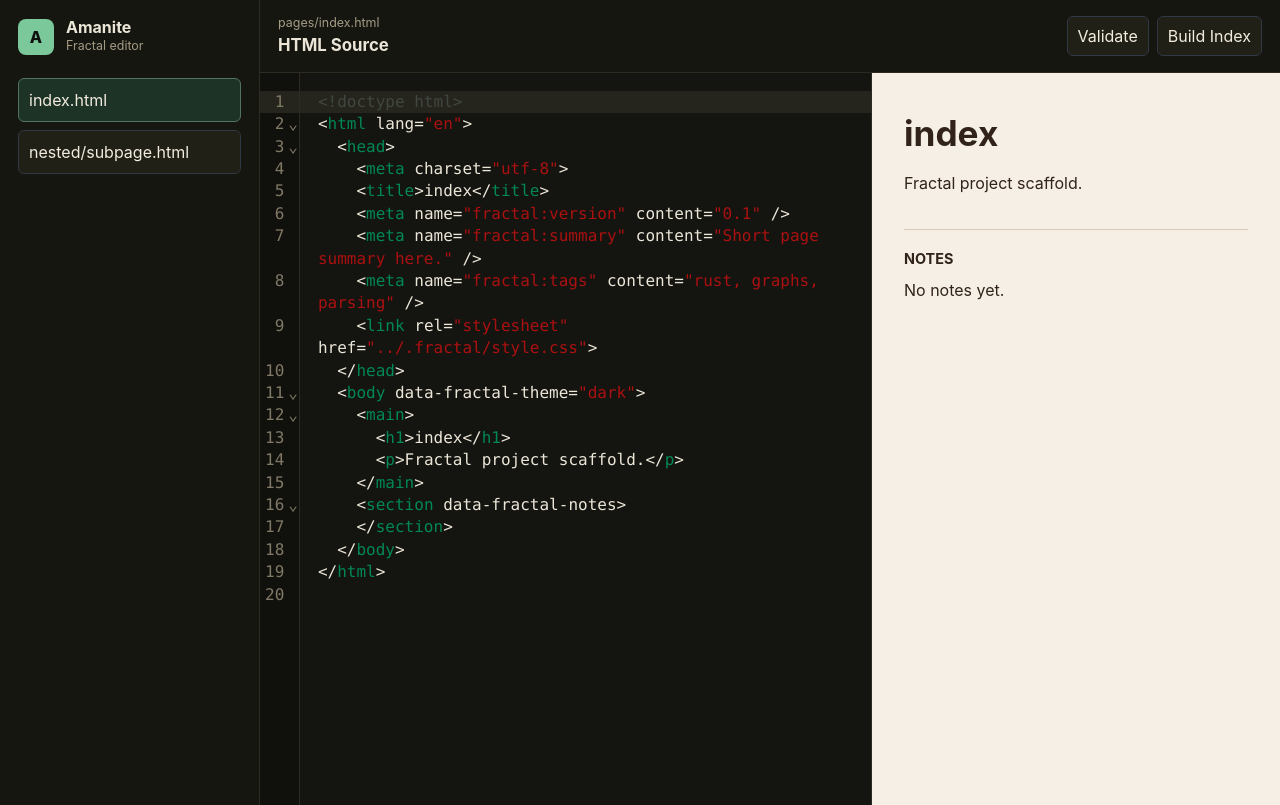
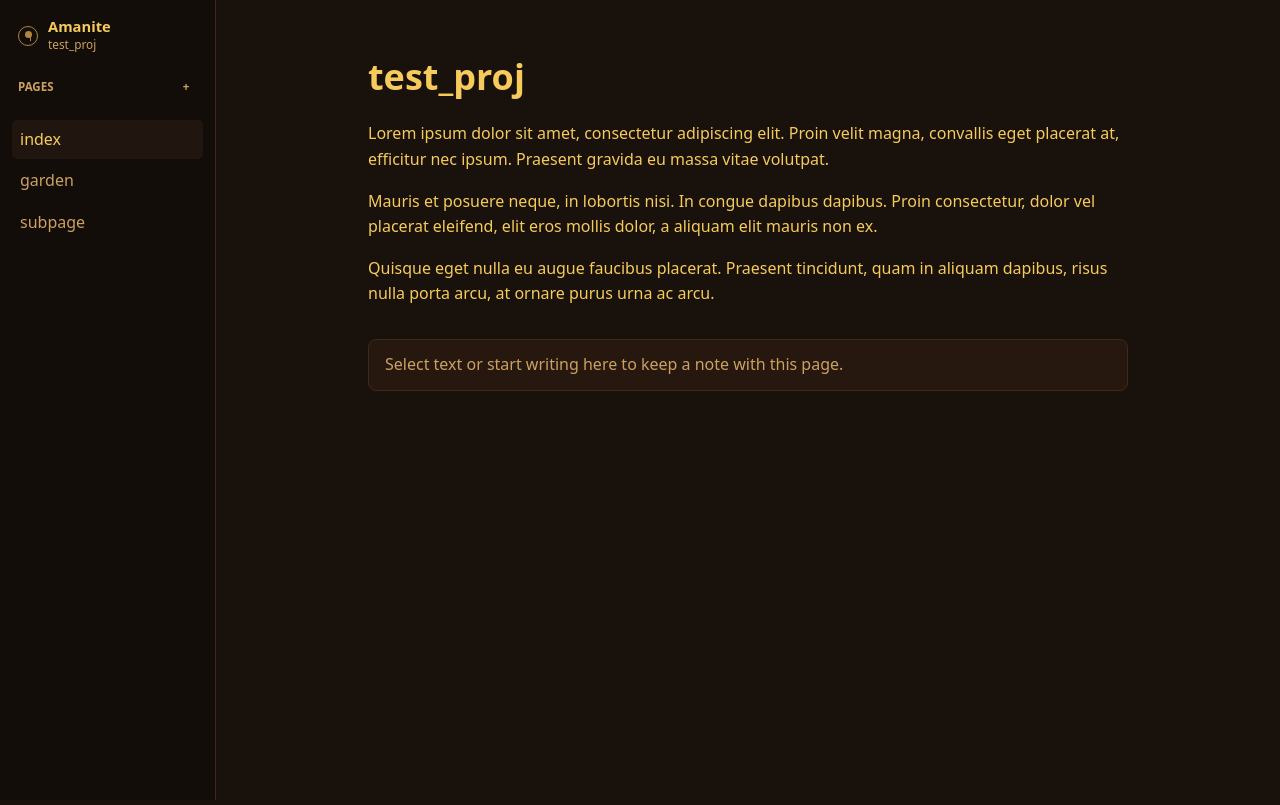
Before and after one commit to AlbinDalbert/amanite, a React (Vite) app: page / in a window 1280 px wide. Built offline with nearby package versions, Linux system fonts and the light colour scheme.

Commit message:
Replace editor with inline page workspace
- Swap the CodeMirror editor for editable page content
- Add a file explorer sidebar and update the page styling

```diff
--- a/src/App.tsx
+++ b/src/App.tsx
@@ -1,139 +1,86 @@
-import { useEffect, useRef } from "react";
-import { html } from "@codemirror/lang-html";
-import { basicSetup, EditorView } from "codemirror";
-
-const starterDocument = `<!doctype html>
-<html lang="en">
-  <head>
-    <meta charset="utf-8">
-    <title>index</title>
-    <meta name="fractal:version" content="0.1" />
-    <meta name="fractal:summary" content="Short page summary here." />
-    <meta name="fractal:tags" content="rust, graphs, parsing" />
-    <link rel="stylesheet" href="../.fractal/style.css">
-  </head>
-  <body data-fractal-theme="dark">
-    <main>
-      <h1>index</h1>
-      <p>Fractal project scaffold.</p>
-    </main>
-    <section data-fractal-notes>
-    </section>
-  </body>
-</html>
-`;
+const files = [
+  { name: "index", path: "pages/index.html", active: true },
+  { name: "garden", path: "pages/garden.html", active: false },
+  { name: "subpage", path: "pages/nested/subpage.html", active: false }
+];
 
 function App() {
-  const editorHostRef = useRef<HTMLDivElement>(null);
-  const editorViewRef = useRef<EditorView | null>(null);
-
-  useEffect(() => {
-    if (!editorHostRef.current) {
-      return;
-    }
-
-    const view = new EditorView({
-      doc: starterDocument,
-      extensions: [
-        basicSetup,
-        html(),
-        EditorView.lineWrapping,
-        EditorView.theme({
-          "&": {
-            height: "100%",
-            backgroundColor: "#141410",
-            color: "#ece6d8"
-          },
-          ".cm-scroller": {
-            fontFamily:
-              '"JetBrains Mono", "SFMono-Regular", Consolas, "Liberation Mono", monospace'
-          },
-          ".cm-content": {
-            padding: "18px 0",
-            caretColor: "#79d6a3"
-          },
-          ".cm-line": {
-            padding: "0 18px"
-          },
-          ".cm-gutters": {
-            backgroundColor: "#10100d",
-            color: "#817966",
-            borderRight: "1px solid #2f2b22"
-          },
-          ".cm-activeLine": {
-            backgroundColor: "#25251d"
-          },
-          ".cm-activeLineGutter": {
-            backgroundColor: "#25251d"
-          },
-          ".cm-selectionBackground, &.cm-focused .cm-selectionBackground": {
-            backgroundColor: "#3c6147"
-          },
-          "&.cm-focused": {
-            outline: "none"
-          }
-        })
-      ],
-      parent: editorHostRef.current
-    });
-
-    editorViewRef.current = view;
-
-    return () => {
-      view.destroy();
-      editorViewRef.current = null;
-    };
-  }, []);
-
   return (
     <main className="app-shell">
-      <aside className="sidebar" aria-label="Project pages">
+      <aside className="sidebar" aria-label="File explorer">
         <div className="brand">
-          <span className="brand-mark">A</span>
+          <span className="brand-mark" aria-hidden="true" />
           <div>
             <h1>Amanite</h1>
-            <p>Fractal editor</p>
+            <p>test_proj</p>
           </div>
         </div>
 
-        <nav className="page-list" aria-label="Pages">
-          <button className="page-link active" type="button">
-            index.html
+        <div className="explorer-header">
+          <span>Pages</span>
+          <button type="button" aria-label="Create page">
+            +
           </button>
-          <button className="page-link" type="button">
-            nested/subpage.html
-          </button>
+        </div>
+
+        <nav className="file-list" aria-label="Project files">
+          {files.map((file) => (
+            <button
+              className={file.active ? "file-link active" : "file-link"}
+              key={file.path}
+              type="button"
+            >
+              <span className="file-name">{file.name}</span>
+            </button>
+          ))}
         </nav>
       </aside>
 
-      <section className="workspace" aria-label="Editor workspace">
-        <header className="toolbar">
-          <div>
-            <p className="eyebrow">pages/index.html</p>
-            <h2>HTML Source</h2>
+      <section className="workspace" aria-label="Editor">
+        <main className="document" aria-label="Editable page">
+          <h1
+            contentEditable
+            suppressContentEditableWarning
+            aria-label="Page title"
+            spellCheck="false"
+          >
+            test_proj
+          </h1>
+
+          <div
+            className="page-body"
+            contentEditable
+            suppressContentEditableWarning
+            aria-label="Page content"
+          >
+            <p>
+              Lorem ipsum dolor sit amet, consectetur adipiscing elit. Proin
+              velit magna, convallis eget placerat at, efficitur nec ipsum.
+              Praesent gravida eu massa vitae volutpat.
+            </p>
+            <p>
+              Mauris et posuere neque, in lobortis nisi. In congue dapibus
+              dapibus. Proin consectetur, dolor vel placerat eleifend, elit eros
+              mollis dolor, a aliquam elit mauris non ex.
+            </p>
+            <p>
+              Quisque eget nulla eu augue faucibus placerat. Praesent tincidunt,
+              quam in aliquam dapibus, risus nulla porta arcu, at ornare purus
+              urna ac arcu.
+            </p>
           </div>
-          <div className="actions">
-            <button type="button">Validate</button>
-            <button type="button">Build Index</button>
-          </div>
-        </header>
 
-        <div className="editor-grid">
-          <section className="editor-pane" aria-label="Source editor">
-            <div ref={editorHostRef} className="editor-host" />
+          <section className="notes" aria-label="Page notes">
+            <div
+              className="note-entry"
+              contentEditable
+              suppressContentEditableWarning
+              aria-label="New note"
+            >
+              Select text or start writing here to keep a note with this page.
+            </div>
           </section>
-
-          <section className="preview-pane" aria-label="Document preview">
-            <article>
-              <h1>index</h1>
-              <p>Fractal project scaffold.</p>
-            </article>
-            <section className="notes-preview" aria-label="Notes">
-              <h2>Notes</h2>
-              <p>No notes yet.</p>
-            </section>
-          </section>
-        </div>
+        </main>
       </section>
     </main>
   );
--- a/src/styles.css
+++ b/src/styles.css
@@ -1,10 +1,19 @@
 :root {
-  color: #ece6d8;
-  background: #0f100d;
+  --page-background: #19110b;
+  --page-surface: #26180f;
+  --page-text: #f6cb5c;
+  --page-muted: #cca061;
+  --page-border: #402919;
+  --page-accent: #e4ae51;
+  --sidebar-background: #120d09;
+  --sidebar-hover: #21160f;
+
+  color: var(--page-text);
+  background: var(--page-background);
   font-family:
-    Inter, ui-sans-serif, system-ui, -apple-system, BlinkMacSystemFont, "Segoe UI", sans-serif;
+    ui-sans-serif, system-ui, -apple-system, BlinkMacSystemFont, "Segoe UI", sans-serif;
   font-synthesis: none;
-  line-height: 1.5;
+  line-height: 1.6;
   text-rendering: optimizeLegibility;
 }
 
@@ -19,202 +28,194 @@ body {
 }
 
 button {
-  border: 1px solid #313845;
-  border-radius: 6px;
-  background: #202017;
-  color: #f3ecde;
+  border: 0;
+  background: transparent;
+  color: inherit;
   cursor: pointer;
   font: inherit;
 }
 
-button:hover {
-  background: #2a2a1f;
-}
-
 .app-shell {
   display: grid;
-  grid-template-columns: 260px minmax(0, 1fr);
+  grid-template-columns: 216px minmax(0, 1fr);
   min-height: 100vh;
-  background: #0f100d;
+  background: var(--page-background);
 }
 
 .sidebar {
   display: flex;
+  min-width: 0;
   flex-direction: column;
   gap: 22px;
-  border-right: 1px solid #2d2a22;
-  background: #151610;
-  padding: 18px;
+  border-right: 1px solid var(--page-border);
+  background: var(--sidebar-background);
+  color: var(--page-muted);
+  padding: 18px 12px;
 }
 
 .brand {
   display: flex;
   align-items: center;
-  gap: 12px;
+  gap: 10px;
+  padding: 0 6px;
 }
 
 .brand-mark {
-  display: grid;
-  width: 36px;
-  height: 36px;
-  place-items: center;
-  border-radius: 8px;
-  background: #7bc89b;
-  color: #0f100d;
-  font-weight: 800;
+  position: relative;
+  width: 20px;
+  height: 20px;
+  border: 1px solid var(--page-accent);
+  border-radius: 50%;
+  opacity: 0.75;
+}
+
+.brand-mark::before,
+.brand-mark::after {
+  position: absolute;
+  content: "";
+  background: var(--page-accent);
+}
+
+.brand-mark::before {
+  top: 4px;
+  left: 6px;
+  width: 7px;
+  height: 7px;
+  border-radius: 50% 50% 45% 45%;
+}
+
+.brand-mark::after {
+  right: 6px;
+  bottom: 4px;
+  width: 1px;
+  height: 7px;
 }
 
 .brand h1,
-.brand p,
-.toolbar h2,
-.toolbar p {
+.brand p {
   margin: 0;
 }
 
 .brand h1 {
-  font-size: 1rem;
-  line-height: 1.2;
+  color: var(--page-text);
+  font-size: 0.92rem;
+  font-weight: 650;
+  line-height: 1.15;
 }
 
-.brand p,
-.eyebrow {
-  color: #a49a84;
-  font-size: 0.78rem;
+.brand p {
+  font-size: 0.74rem;
 }
 
-.page-list {
-  display: grid;
-  gap: 8px;
+.explorer-header {
+  display: flex;
+  align-items: center;
+  justify-content: space-between;
+  padding: 0 6px;
+  color: var(--page-muted);
+  font-size: 0.72rem;
+  font-weight: 650;
+  text-transform: uppercase;
 }
 
-.page-link {
+.explorer-header button {
+  display: grid;
+  width: 22px;
+  height: 22px;
+  place-items: center;
+  border-radius: 5px;
+}
+
+.explorer-header button:hover {
+  background: var(--sidebar-hover);
+  color: var(--page-text);
+}
+
+.file-list {
+  display: grid;
+  gap: 2px;
+}
+
+.file-link {
+  min-width: 0;
   overflow: hidden;
-  width: 100%;
-  padding: 9px 10px;
+  border-radius: 5px;
+  padding: 7px 8px;
+  color: var(--page-muted);
   text-align: left;
   text-overflow: ellipsis;
   white-space: nowrap;
 }
 
-.page-link.active {
-  border-color: #54735f;
-  background: #1d3326;
+.file-link:hover,
+.file-link.active {
+  background: var(--sidebar-hover);
+  color: var(--page-text);
 }
 
 .workspace {
-  display: grid;
-  grid-template-rows: auto minmax(0, 1fr);
   min-width: 0;
+  min-height: 100vh;
+  overflow: auto;
 }
 
-.toolbar {
-  display: flex;
-  align-items: center;
-  justify-content: space-between;
-  gap: 16px;
-  border-bottom: 1px solid #2d2a22;
-  background: #151610;
-  padding: 14px 18px;
+.document {
+  width: min(760px, calc(100% - 32px));
+  margin: 0 auto;
+  padding: 56px 0;
 }
 
-.toolbar h2 {
-  font-size: 1.05rem;
-}
-
-.actions {
-  display: flex;
-  flex-wrap: wrap;
-  gap: 8px;
-  justify-content: flex-end;
-}
-
-.actions button {
-  padding: 7px 10px;
-}
-
-.editor-grid {
-  display: grid;
-  grid-template-columns: minmax(0, 1.2fr) minmax(340px, 0.8fr);
-  min-height: 0;
-}
-
-.editor-pane,
-.preview-pane {
-  min-width: 0;
-  min-height: 0;
-}
-
-.editor-pane {
-  border-right: 1px solid #2d2a22;
-}
-
-.editor-host {
-  height: calc(100vh - 68px);
-}
-
-.preview-pane {
-  overflow: auto;
-  background: #f5efe5;
-  color: #312319;
-  padding: 40px 32px;
-}
-
-.preview-pane article,
-.notes-preview {
-  width: min(640px, 100%);
-  margin: 0 auto;
-}
-
-.preview-pane h1 {
-  margin: 0 0 18px;
-  font-size: 2.2rem;
+.document h1 {
+  margin: 0 0 24px;
+  color: var(--page-text);
+  font-size: 2.25rem;
   line-height: 1.15;
 }
 
-.preview-pane p {
-  margin: 0;
+.document h1,
+.page-body,
+.note-entry {
+  outline: 0;
 }
 
-.notes-preview {
-  margin-top: 34px;
-  border-top: 1px solid #dbcbb6;
-  padding-top: 18px;
+.document h1:focus,
+.page-body:focus,
+.note-entry:focus {
+  box-shadow: inset 3px 0 0 var(--page-accent);
 }
 
-.notes-preview h2 {
-  margin: 0 0 8px;
-  font-size: 0.9rem;
-  text-transform: uppercase;
+.page-body {
+  color: var(--page-text);
 }
 
-@media (max-width: 860px) {
+.page-body p {
+  margin: 0 0 1rem;
+}
+
+.notes {
+  padding: 16px 0 0;
+}
+
+.note-entry {
+  min-height: 52px;
+  border: 1px solid var(--page-border);
+  border-radius: 8px;
+  background: var(--page-surface);
+  color: var(--page-muted);
+  padding: 12px 16px;
+}
+
+@media (max-width: 760px) {
   .app-shell {
     grid-template-columns: 1fr;
   }
 
   .sidebar {
     border-right: 0;
-    border-bottom: 1px solid #2d2a22;
+    border-bottom: 1px solid var(--page-border);
   }
 
-  .page-list {
-    grid-template-columns: repeat(2, minmax(0, 1fr));
-  }
-
-  .editor-grid {
-    grid-template-columns: 1fr;
-  }
-
-  .editor-pane {
-    border-right: 0;
-    border-bottom: 1px solid #2d2a22;
-  }
-
-  .editor-host {
-    height: 52vh;
-  }
-
-  .preview-pane {
-    min-height: 42vh;
+  .file-list {
+    grid-template-columns: repeat(3, minmax(0, 1fr));
   }
 }
```
